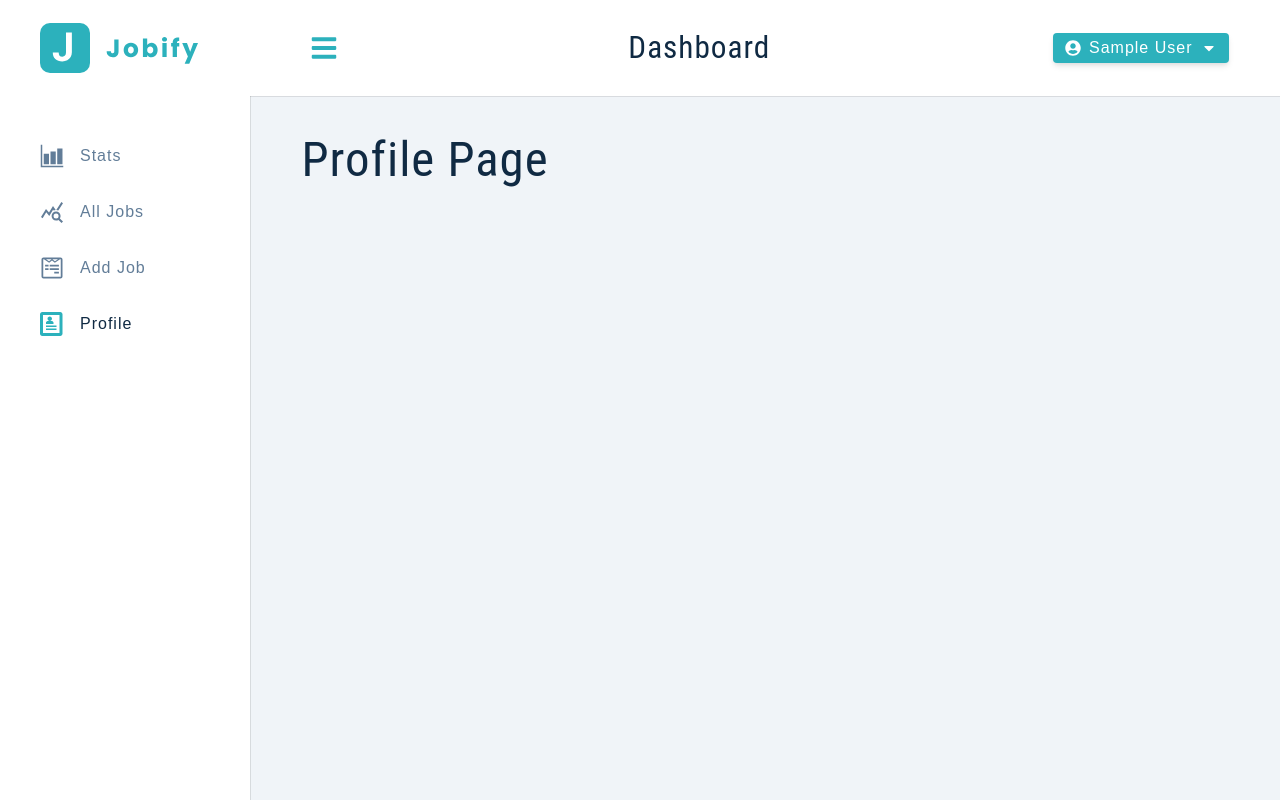
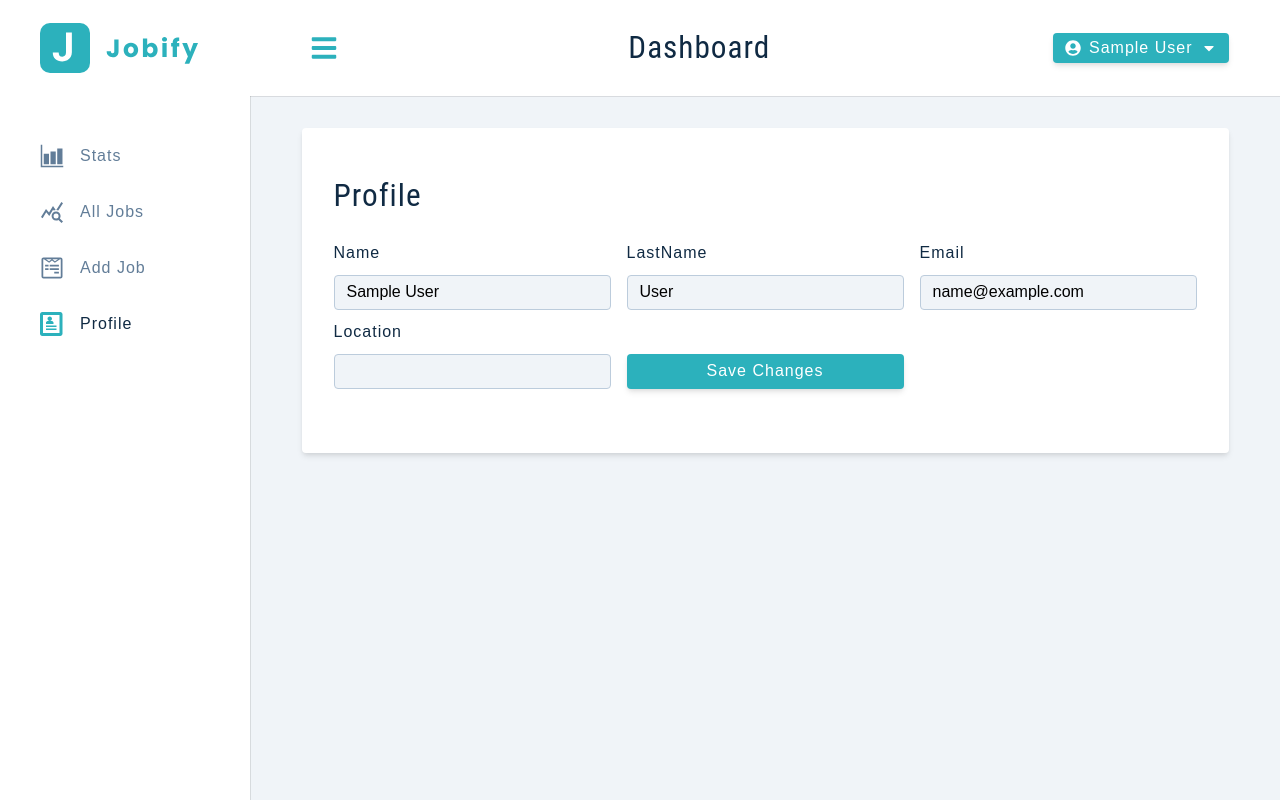
Before and after one commit to lkagan/jobify-client, a React (Create React App) app in the folder client/: page /profile in a window 1280 px wide. Built offline with nearby package versions, Linux system fonts and the light colour scheme; sample sign-in values are in the browser's storage.

Commit message:
Profile form

```diff
--- a/client/src/context/appContext.js
+++ b/client/src/context/appContext.js
@@ -88,6 +88,10 @@
         removeUserFromLocalStorage();
     }
 
+    const updateUser = (currentUser) => {
+        console.log(currentUser)
+    }
+
     return (
         <AppContext.Provider
             value={ {
@@ -96,7 +100,8 @@
                 hideAlert,
                 setupUser,
                 toggleSidebar,
-                logoutUser
+                logoutUser,
+                updateUser,
             } }
         >
             { children }
--- a/client/src/pages/dashboard/Profile.js
+++ b/client/src/pages/dashboard/Profile.js
@@ -1,7 +1,70 @@
-import React from 'react';
+import React, { useState } from 'react';
+import Wrapper from '../../assets/wrappers/DashboardFormPage.js';
+import { useAppContext } from "../../context/appContext";
+import { Alert, FormRow } from "../../components";
 
 const Profile = () => {
-    return <h1>Profile Page</h1>
+    const { showAlert, updateUser, user, displayAlert, isLoading } = useAppContext();
+    const [name, setName] = useState(user?.name);
+    const [email, setEmail] = useState(user?.email);
+    const [lastName, setLastName] = useState(user?.lastName);
+    const [location, setLocation] = useState(user?.location);
+
+    const handleSubmit = (e) => {
+        e.preventDefault();
+        if (!name || !email || !lastName || !location) {
+            displayAlert()
+            return
+        }
+
+        updateUser({ name, email, lastName, location });
+    }
+
+    return (
+        <Wrapper>
+            <form
+                className='form'
+                onSubmit={ handleSubmit }
+            >
+                <h3>Profile</h3>
+                { showAlert && <Alert/> }
+                <div className="form-center">
+                    <FormRow
+                        type="text"
+                        name="name"
+                        value={ name }
+                        handleChange={ e => setName(e.target.value) }
+                    />
+                    <FormRow
+                        labelText='last name'
+                        type="text"
+                        name="lastName"
+                        value={ lastName }
+                        handleChange={ e => setLastName(e.target.value) }
+                    />
+                    <FormRow
+                        type="email"
+                        name="email"
+                        value={ email }
+                        handleChange={ e => setEmail(e.target.value) }
+                    />
+                    <FormRow
+                        type="text"
+                        name="location"
+                        value={ location }
+                        handleChange={ e => setLocation(e.target.value) }
+                    />
+                    <button
+                        className='btn btn-block'
+                        type='submit'
+                        disabled={ isLoading }
+                    >
+                        { isLoading ? 'Please wait...' : 'save changes' }
+                    </button>
+                </div>
+            </form>
+        </Wrapper>
+    );
 };
 
 export default Profile;
```
